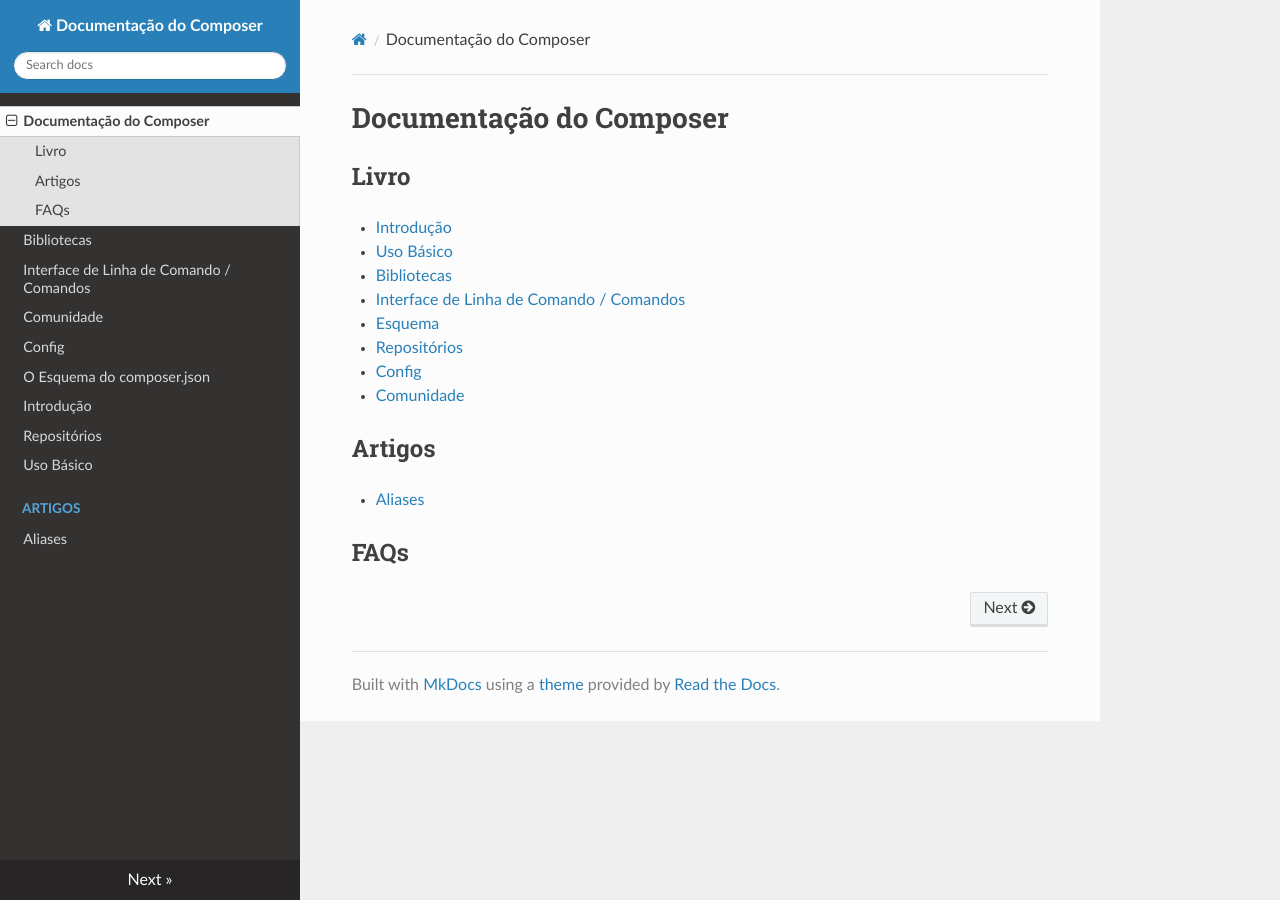
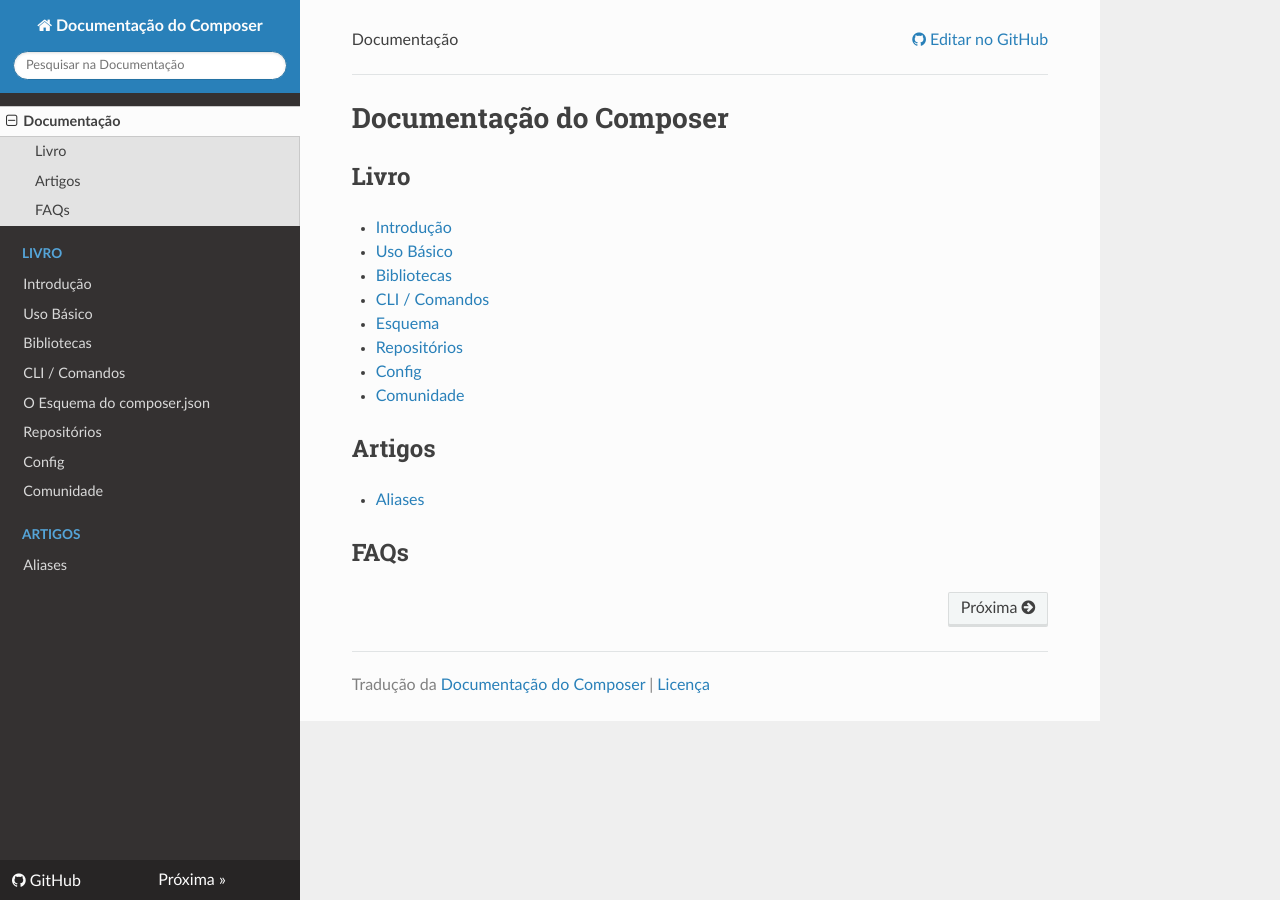
Before and after one commit to php-dev-br/composer-doc-pt-br, an MkDocs documentation site: the page built from doc/index.md, in a window 1280 px wide. Built offline with MkDocs 1.6.1, drawn with Linux system fonts in a browser that asks for light colours; nearby versions of some CDN libraries.

Commit message:
Create custom theme
- Add theme config;
- Add custom theme files.

Issue: #1

```diff
--- a/doc/index.md
+++ b/doc/index.md
@@ -5,7 +5,7 @@
 * [Introdução][intro]
 * [Uso Básico][usage]
 * [Bibliotecas][lib]
-* [Interface de Linha de Comando / Comandos][cli]
+* [CLI / Comandos][cli]
 * [Esquema][schema]
 * [Repositórios][repos]
 * [Config][conf]
--- a/mkdocs.yml
+++ b/mkdocs.yml
@@ -1,4 +1,39 @@
 site_name: Documentação do Composer
 docs_dir: doc
 site_dir: build
-theme: readthedocs
+use_directory_urls: false
+
+# theme
+
+theme:
+    name: readthedocs
+    custom_dir: theme/readthedocs
+    prev_next_buttons_location: bottom
+
+# extensions
+
+markdown_extensions:
+    - attr_list
+    - toc:
+        permalink: true
+
+# github
+
+repo_url: https://github.com/adielcristo/composer-doc-pt-br
+edit_uri: edit/1.9/doc/
+
+# navigation
+
+nav:
+    - Documentação: index.md
+    - Livro:
+        - introducao.md
+        - uso-basico.md
+        - bibliotecas.md
+        - 'CLI / Comandos': cli.md
+        - esquema.md
+        - repositorios.md
+        - config.md
+        - comunidade.md
+    - Artigos:
+        - artigos/aliases.md
--- /dev/null
+++ b/theme/readthedocs/breadcrumbs.html
@@ -0,0 +1,50 @@
+<div role="navigation" aria-label="breadcrumbs navigation">
+    <ul class="wy-breadcrumbs">
+        {% if not page.is_homepage %}
+        <li><a href="{{ nav.homepage.url|url }}">Documentação</a>&raquo;</li>
+        {% endif %}
+        {% if page %}
+        {% for doc in page.ancestors %}
+        {% if doc.link %}
+        <li><a href="{{ doc.link|e }}">{{ doc.title }}</a>&raquo;</li>
+        {% else %}
+        <li>{{ doc.title }} &raquo;</li>
+        {% endif %}
+        {% endfor %}
+        {% endif %}
+        {% if page %}
+        <li>{{ page.title }}</li>
+        {% endif %}
+        <li class="wy-breadcrumbs-aside">
+            {%- block repo %}
+            {% if page and page.edit_url %}
+            <a href="{{ page.edit_url }}"
+            {%- if config.repo_name|lower== 'github' %}
+                class="icon icon-github"
+            {%- elif config.repo_name|lower == 'bitbucket' %}
+                class="icon icon-bitbucket"
+            {%- elif config.repo_name|lower == 'gitlab' %}
+                class="icon icon-gitlab"
+            {% endif %}> Editar no {{ config.repo_name }}
+            </a>
+            {% endif %}
+            {%- endblock %}
+        </li>
+    </ul>
+    {% if config.theme.prev_next_buttons_location|lower in ['top', 'both']
+    and page and (page.next_page or page.previous_page) %}
+    <div class="rst-breadcrumbs-buttons" role="navigation" aria-label="breadcrumb navigation">
+        {%- if page.next_page %}
+        <a href="{{ page.next_page.url|url }}" class="btn btn-neutral float-right" title="{{ page.next_page.title }}">
+            Próxima <span class="icon icon-circle-arrow-right"></span>
+        </a>
+        {%- endif %}
+        {%- if page.previous_page %}
+        <a href="{{ page.previous_page.url|url }}" class="btn btn-neutral" title="{{ page.previous_page.title }}">
+            <span class="icon icon-circle-arrow-left"></span> Anterior
+        </a>
+        {%- endif %}
+    </div>
+    {% endif %}
+    <hr />
+</div>
--- /dev/null
+++ b/theme/readthedocs/footer.html
@@ -0,0 +1,34 @@
+<footer>
+
+    {%- block next_prev %}
+    {% if config.theme.prev_next_buttons_location|lower in ['bottom', 'both']
+    and page and (page.next_page or page.previous_page) %}
+    <div class="rst-footer-buttons" role="navigation" aria-label="footer navigation">
+        {% if page.next_page %}
+        <a href="{{ page.next_page.url|url }}" class="btn btn-neutral float-right" title="{{ page.next_page.title }}">
+            Próxima <span class="icon icon-circle-arrow-right"></span>
+        </a>
+        {% endif %}
+        {% if page.previous_page %}
+        <a href="{{ page.previous_page.url|url }}" class="btn btn-neutral" title="{{ page.previous_page.title }}">
+            <span class="icon icon-circle-arrow-left"></span> Anterior
+        </a>
+        {% endif %}
+    </div>
+    {% endif %}
+    {%- endblock %}
+
+    <hr />
+
+    <div role="contentinfo">
+        {% if config.copyright %}
+        <p>{{ config.copyright }}</p>
+        {% endif %}
+    </div>
+
+    <div>
+        Tradução da <a href="https://github.com/composer/composer/tree/1.9/doc">Documentação do Composer</a> |
+        <a href="https://github.com/composer/composer/blob/master/LICENSE">Licença</a><br />
+    </div>
+
+</footer>
--- /dev/null
+++ b/theme/readthedocs/pesquisar.html
@@ -0,0 +1,17 @@
+{% extends "main.html" %}
+
+{% block content %}
+
+<h1 id="search">Resultados da Pesquisa</h1>
+
+<form id="content_search" action="pesquisar.html">
+    <span role="status" aria-live="polite" class="ui-helper-hidden-accessible"></span>
+    <input name="q" id="mkdocs-search-query" type="text" class="search_input search-query ui-autocomplete-input"
+           placeholder="Pesquisar na Documentação" autocomplete="off" autofocus title="Digite o termo a ser pesquisado aqui">
+</form>
+
+<div id="mkdocs-search-results" class="search-results">
+    Pesquisando...
+</div>
+
+{% endblock %}
--- /dev/null
+++ b/theme/readthedocs/searchbox.html
@@ -0,0 +1,6 @@
+<div role="search">
+    <form id="rtd-search-form" class="wy-form" action="{{ base_url }}/pesquisar.html" method="get">
+        <input type="text" name="q" placeholder="Pesquisar na Documentação"
+               title="Digite o termo a ser pesquisado aqui" />
+    </form>
+</div>
--- /dev/null
+++ b/theme/readthedocs/versions.html
@@ -0,0 +1,21 @@
+<div class="rst-versions" role="note" aria-label="versions">
+    <span class="rst-current-version" data-toggle="rst-current-version">
+      {% if config.repo_name == 'GitHub' %}
+          <a href="{{ config.repo_url }}" class="fa fa-github" style="float: left; color: #fcfcfc"> GitHub</a>
+      {% elif config.repo_name == 'Bitbucket' %}
+          <a href="{{ config.repo_url }}" class="icon icon-bitbucket" style="float: left; color: #fcfcfc"> BitBucket</a>
+      {% elif config.repo_name == 'GitLab' %}
+          <a href="{{ config.repo_url }}" class="icon icon-gitlab" style="float: left; color: #fcfcfc"> GitLab</a>
+      {% endif %}
+      {% if page.previous_page %}
+        <span>
+            <a href="{{ page.previous_page.url|url }}" style="color: #fcfcfc;">&laquo; Anterior</a>
+        </span>
+      {% endif %}
+      {% if page.next_page %}
+        <span style="margin-left: 15px">
+            <a href="{{ page.next_page.url|url }}" style="color: #fcfcfc">Próxima &raquo;</a>
+        </span>
+      {% endif %}
+    </span>
+</div>
```
